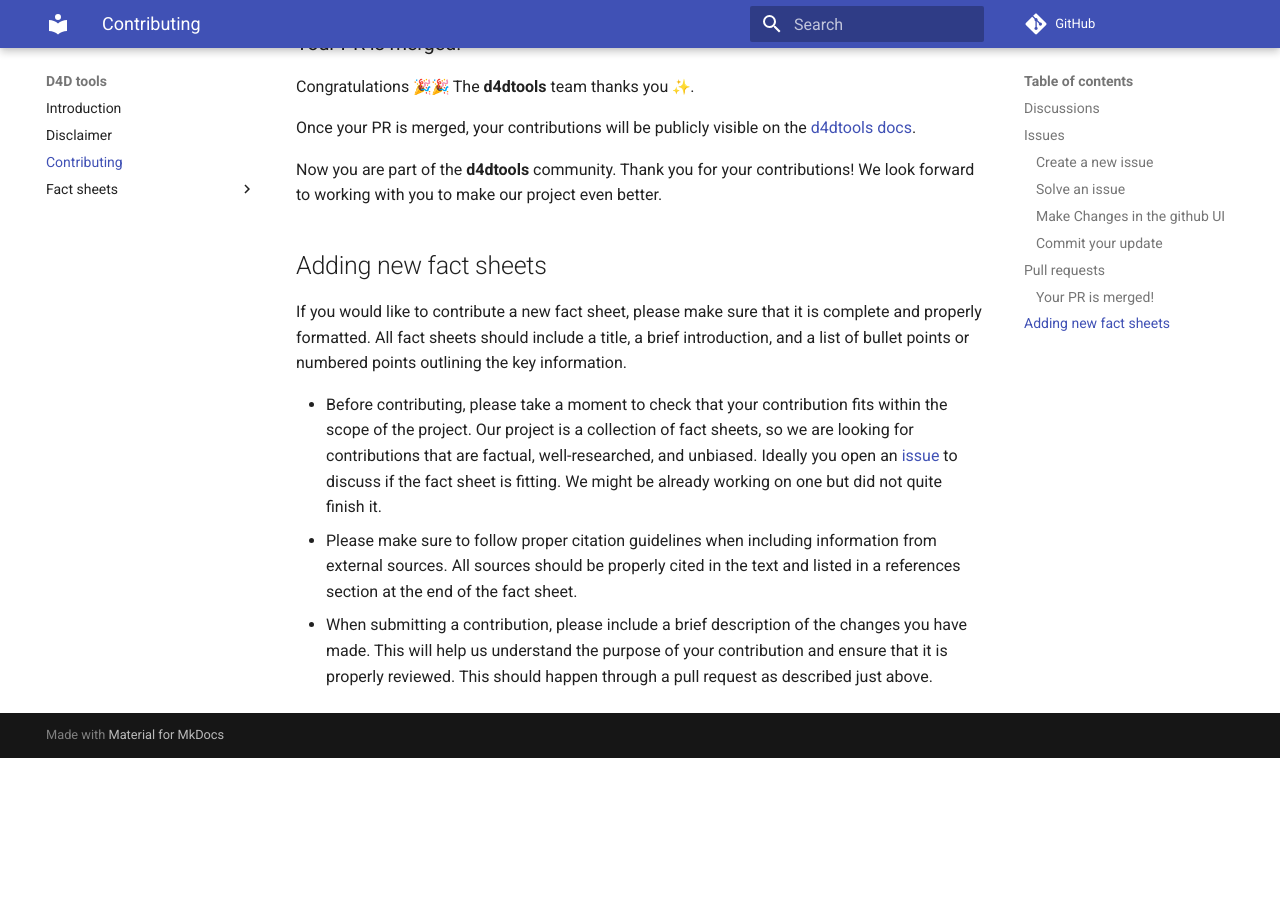
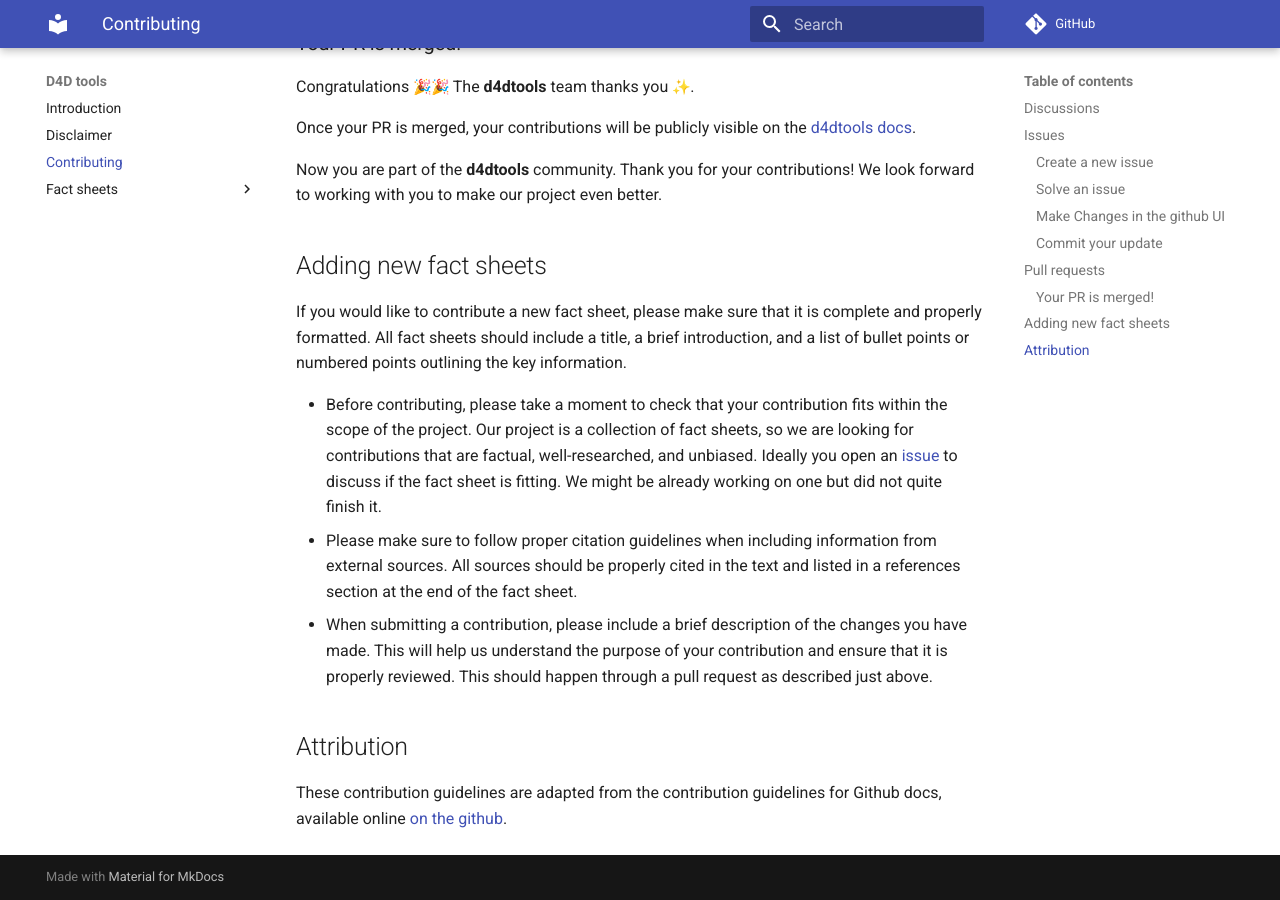
Before and after one commit to openkfw/d4dtools, an MkDocs documentation site: the page built from docs/contributing.md, in a window 1280 px wide and 900 px high, scrolled down 1836 px. Built offline with MkDocs 1.6.1 and Material for MkDocs 9.7.7, drawn with Linux system fonts in a browser that asks for light colours; emoji names are drawn with the system emoji font; comment, search, counter and statistics services are not loaded; before the commit the page ends 2594 px from its top, so only the background shows below that.

Commit message:
Add the attributions

```diff
--- a/docs/contributing.md
+++ b/docs/contributing.md
@@ -56,3 +56,7 @@ If you would like to contribute a new fact sheet, please make sure that it is co
 - Before contributing, please take a moment to check that your contribution fits within the scope of the project. Our project is a collection of fact sheets, so we are looking for contributions that are factual, well-researched, and unbiased. Ideally you open an [issue](https://github.com/openkfw/d4dtools/issues) to discuss if the fact sheet is fitting. We might be already working on one but did not quite finish it.
 - Please make sure to follow proper citation guidelines when including information from external sources. All sources should be properly cited in the text and listed in a references section at the end of the fact sheet.
 - When submitting a contribution, please include a brief description of the changes you have made. This will help us understand the purpose of your contribution and ensure that it is properly reviewed. This should happen through a pull request as described just above.
+
+## Attribution
+
+These contribution guidelines are adapted from the contribution guidelines for Github docs, available online [on the github](https://github.com/github/docs/blob/main/CONTRIBUTING.md).
```
